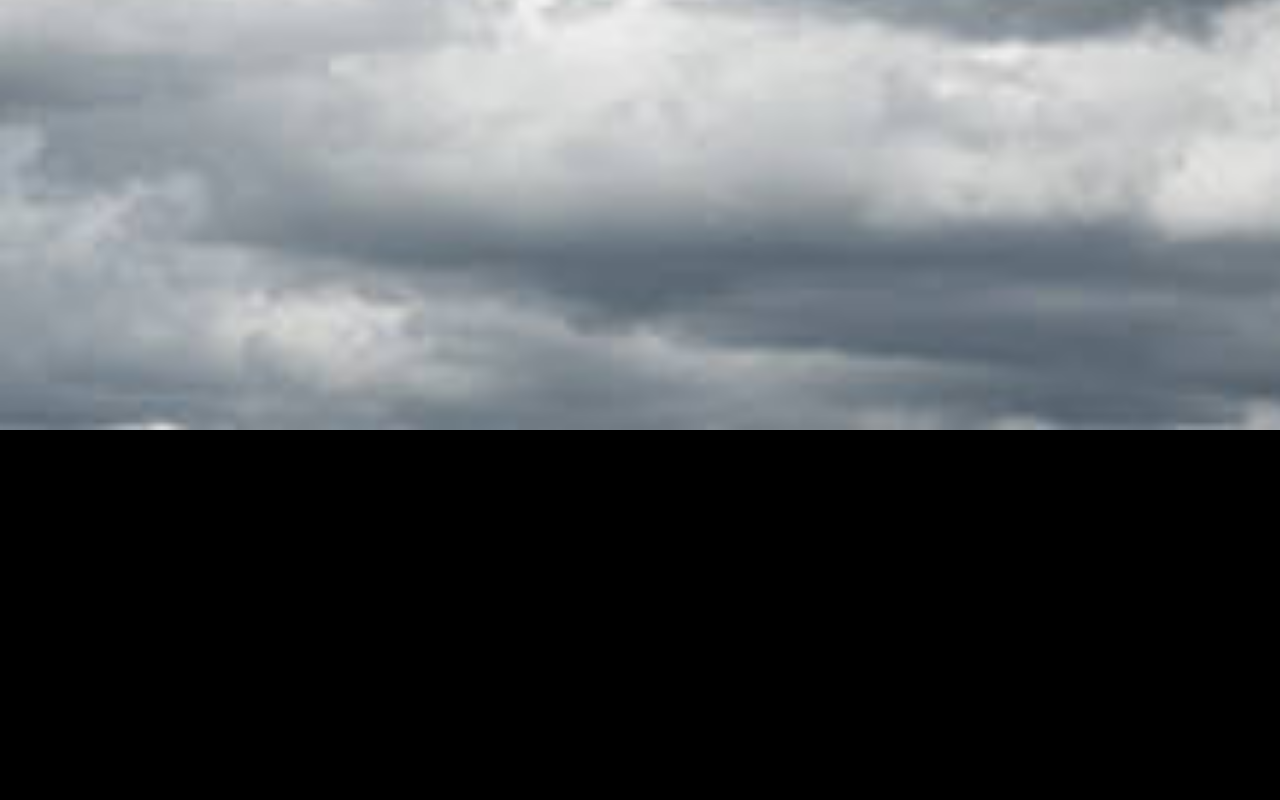
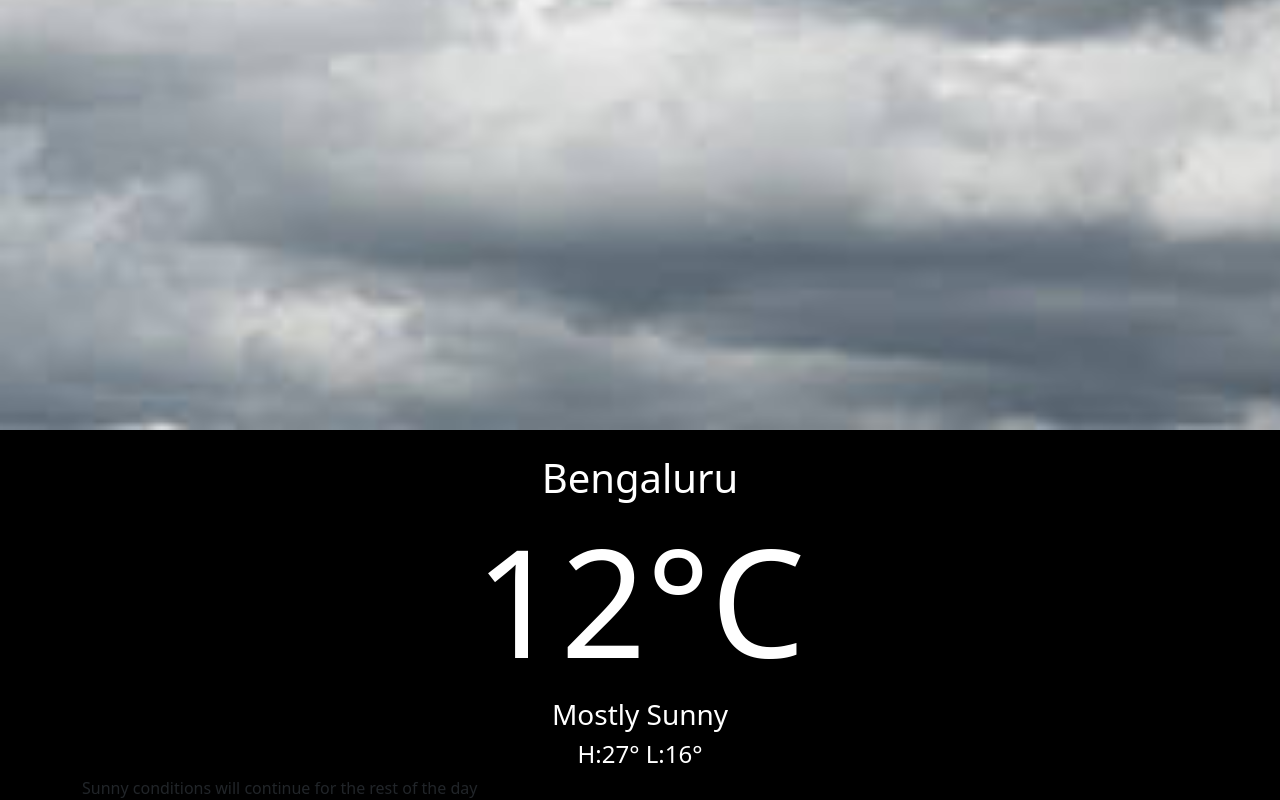
Before and after one commit to Hormese1236/weather-project, a React (Create React App) app: page / in a window 1280 px wide. Shown: the part 5382-6182 px from the top of the page. Before the commit the page ends 5812 px from the top, so only its background shows below. Built offline with nearby package versions, Linux system fonts and the light colour scheme.

Commit message:
banglore screen

```diff
--- /dev/null
+++ b/src/Components/Bnglore.js
@@ -0,0 +1,43 @@
+import React, { Component } from "react";
+import "../Styles/Bnglore.css";
+import { Container } from "react-bootstrap";
+import Row from "react-bootstrap/Row";
+import Col from "react-bootstrap/Col";
+// import Bluesky from '../Images/Bluesky.jpg';
+
+class Bnglore extends Component {
+  render() {
+    return (
+      <div id="im">
+        <div>
+          <br></br>
+        </div>
+        <Container>
+          <Row>
+            <Col>
+              <h1 className="head">Bengaluru</h1>
+            </Col>
+          </Row>
+          <Row>
+            <div className="cele">
+              <h2 className="head" id="cel">
+                12°C
+              </h2>
+              <Col>
+                {" "}
+                <h3 className="head">Mostly Sunny</h3>
+                <h4 className="head">H:27° L:16°</h4>
+              </Col>
+
+              <div className="inner">
+                Sunny conditions will continue for the rest of the day
+              </div>
+            </div>
+          </Row>
+        </Container>
+      </div>
+    );
+  }
+}
+
+export default Bnglore;
--- /dev/null
+++ b/src/Styles/Bnglore.css
@@ -0,0 +1,7 @@
+.home2css {
+    background-image: url("../Images/Bluesky.jpg");
+    height: 200px;
+    background-size: cover;
+    background-repeat: no-repeat;
+    border-radius: 20px;
+  }
--- a/src/index.js
+++ b/src/index.js
@@ -10,6 +10,7 @@ import Mumbai from "./Components/Mumbai";
 import Mylocation from "./Components/Mylocation";
 import "bootstrap/dist/css/bootstrap.min.css";
 import Mylocationsecondweatherscreen from "./Components/Mylocationsecondweatherscreen";
+import Bnglore from "./Components/Bnglore"
 
 ReactDOM.render(
   <React.StrictMode>
@@ -30,6 +31,7 @@ ReactDOM.render(
       statement="Low for the rest of the day"
 
     />
+    <Bnglore></Bnglore>
 
   </React.StrictMode>,
   document.getElementById("root")
```
